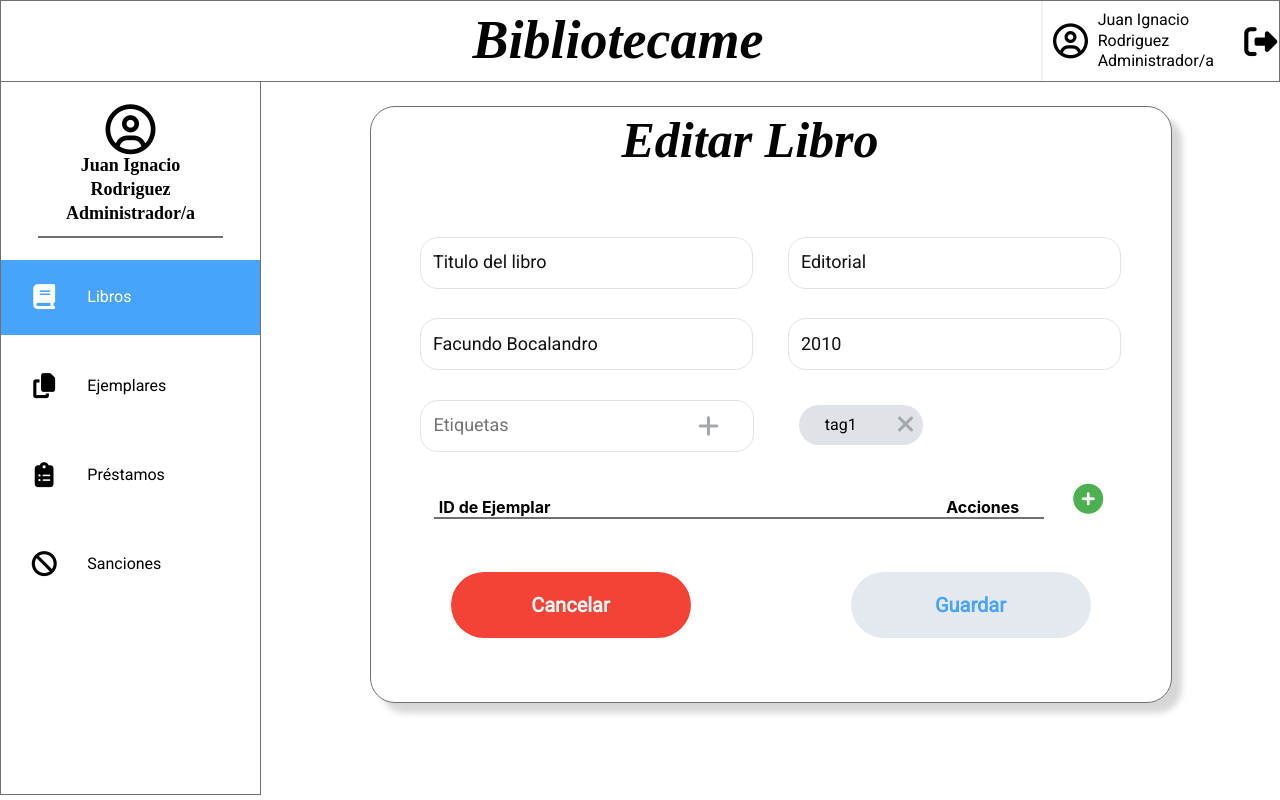
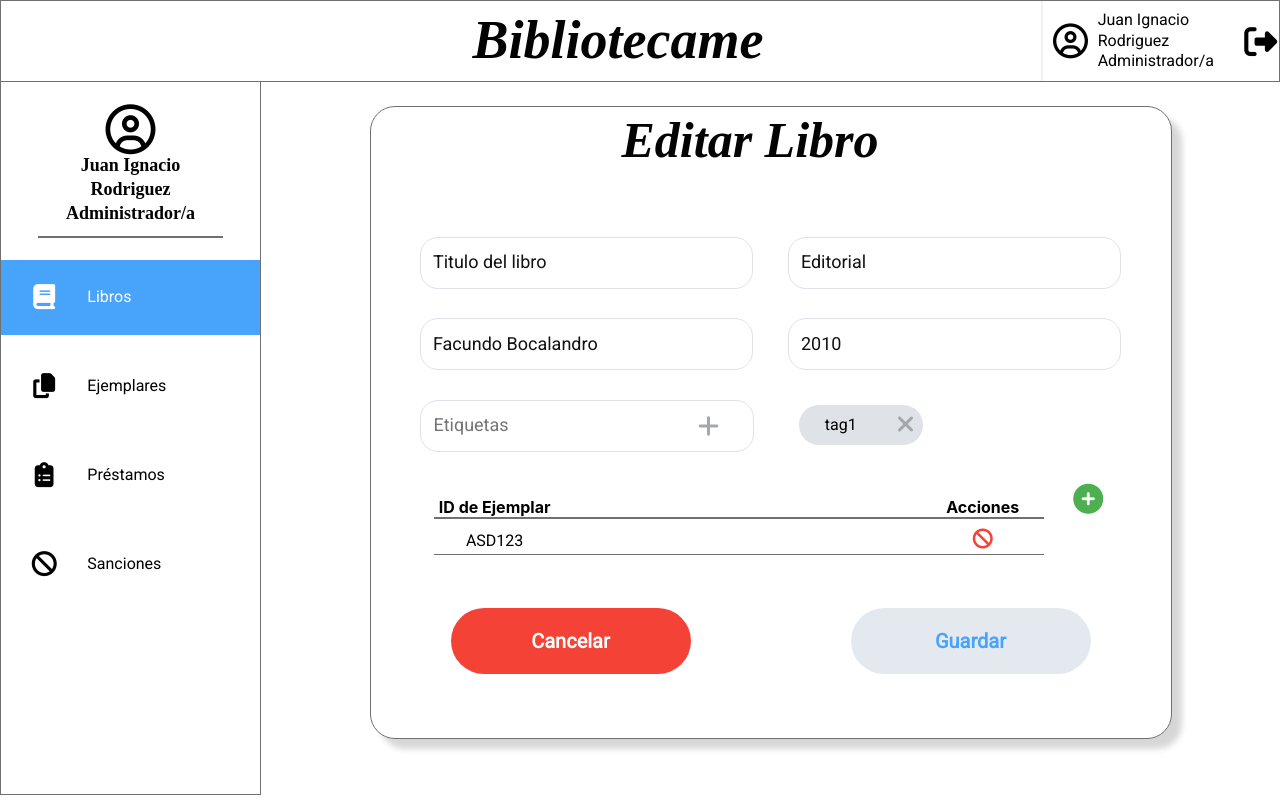
Before and after one commit to GustavoCarvallo/bibliotecame-front, a React (Create React App) app: page /book in a window 1280 px wide. Built offline with nearby package versions, Linux system fonts and the light colour scheme; sample sign-in values are in the browser's storage; a web font is replaced by a local one.

Commit message:
deactivation and activation of copies.

```diff
--- /dev/null
+++ b/src/Book/ActivateDeactivateCopy/ActivateDeactivateCopyModal.css
@@ -0,0 +1,3 @@
+.act-deact-copy-body .text {
+    margin: 7%;
+}
--- /dev/null
+++ b/src/Book/ActivateDeactivateCopy/ActivateDeactivateCopyModal.tsx
@@ -0,0 +1,38 @@
+import React from 'react'
+import {Copy} from "../Book";
+import GenericModal from "../../common/GenericModal/GenericModal";
+import CreateAndCancelButtons from "../../common/CreateAndCancelButtons/CreateAndCancelButtons";
+import "./ActivateDeactivateCopyModal.css"
+
+type Props = {
+    isOpen: boolean,
+    onClose: ()=>void,
+    copy: Copy,
+    onSuccess: Function,
+    onError: Function,
+    isActive: boolean
+}
+
+const ActivateDeactivateCopyModal = (props: Props) => {
+
+    const handleChange = () => {
+        if(props.copy.isBooked){
+            props.onError();
+        } else {
+            props.onSuccess({id:props.copy.id, isBooked: props.copy.isBooked, isActive: !props.copy.isActive});
+        }
+        props.onClose();
+    }
+
+    return(
+        <GenericModal title={props.isActive? "Habilitar Ejemplar" : "Deshabilitar Ejemplar"} isOpen={props.isOpen} onClose={props.onClose}>
+            <div className={"act-deact-copy-body"}>
+                <p className={"text"}>¿Estas seguro que quieres {props.isActive? "habilitar" : "deshabilitar" } el ejemplar?</p>
+                <p className={"text"}>Ten en cuenta que el ejemplar {props.isActive? "empezará a" : "dejará de" } estar disponible para ser reservado.</p>
+                <CreateAndCancelButtons onCreate={handleChange} onCancel={props.onClose} createLabel={"Confirmar"}/>
+            </div>
+        </GenericModal>
+    )
+}
+
+export default ActivateDeactivateCopyModal;
--- a/src/Book/Book.tsx
+++ b/src/Book/Book.tsx
@@ -24,6 +24,7 @@ export type Tag = {
 export type Copy = {
     id: string,
     isBooked?: boolean,
+    isActive?: boolean
 }
 
 type Success = {
@@ -43,7 +44,7 @@ const Book = () => {
         publisher: "Editorial",
         year: 2010,
         tags: [{name: "tag1"}],
-        copies: [],
+        copies: [{id: "ASD123", isBooked: false, isActive:true}]
     })
 
     const handleOpenCreation = () => {
--- a/src/Book/CreateBook/CreateBook.tsx
+++ b/src/Book/CreateBook/CreateBook.tsx
@@ -37,7 +37,7 @@ const CreateBook = (props: Props) => {
                              setSuccess={props.setSuccess}
                              type={CREATE}
                              key={key}
-                             handleSubmit={handleSubmit}/>
+                             handleSubmit={handleSubmit} activateCopy={()=>{}} deactivateCopy={()=>{}}/>
 }
 
 export default CreateBook;
--- a/src/Book/CreateCopy/CreateCopyModal.tsx
+++ b/src/Book/CreateCopy/CreateCopyModal.tsx
@@ -17,7 +17,7 @@ const CreateCopyModal = (props: Props) => {
         //here we post the copy ==> if success we call props.onSuccess, if error we call props.onError
         //just to test success and error messages:
         if (id !== "") {
-            props.onSuccess({id, isBooked: false});
+            props.onSuccess({id, isBooked: false, isActive:true});
         } else {
             props.onError();
         }
--- a/src/Book/CreateOrEditBook.tsx
+++ b/src/Book/CreateOrEditBook.tsx
@@ -2,6 +2,8 @@ import React from 'react';
 import "./CreateOrEditBook.css";
 import {Book, CREATE, Tag} from "./Book";
 import CreateAndCancelButtons from "../common/CreateAndCancelButtons/CreateAndCancelButtons";
+import ActivateDeactivateButton from "../common/ActivateDeactivateButton/ActivateDeactivateButton";
+import {toast, ToastContainer} from "react-toastify";
 
 type Props = {
     book: Book,
@@ -11,7 +13,10 @@ type Props = {
     handleCancel: ()=>void,
     setSuccess: Function,
     openNewCopyModal?: Function,
+    activateCopy: Function,
+    deactivateCopy: Function,
     newCopyError?: boolean,
+    actDeactCopyError?: boolean
 }
 type Errors = {
     titleError: boolean,
@@ -140,6 +145,15 @@ const CreateOrEditBook = (props: Props) => {
         )
     }
 
+    // let once = 1;
+    //
+    // if(props.actDeactCopyError && once === 1){
+    //     notifyError("No se puede cambiar el estado del ejemplar porque se encuentra reservado");
+    //     ++once;
+    //
+    // }
+
+
     return (
         <div className={"create-book"}>
             <div className={"create-book-title"}>{isCreate ? 'Nuevo Libro' : 'Editar Libro'}</div>
@@ -195,7 +209,10 @@ const CreateOrEditBook = (props: Props) => {
                                         <div className={"copies-col"}>{copy.id}</div>
                                         <div/>
                                         <div className={"copies-col"}>
-                                            <i className={copy.isBooked ? "far fa-check-circle copies-check" : "fas fa-ban copies-ban"}/>
+                                            <ActivateDeactivateButton isActive={copy.isActive || false}
+                                                                      activateFunction={()=>props.activateCopy(copy)}
+                                                                      deactivateFunction={()=>props.deactivateCopy(copy)}/>
+                                            {/*<i className={copy.isBooked ? "far fa-check-circle copies-check" : "fas fa-ban copies-ban"}/>*/}
                                         </div>
                                     </div>
                                 ))}
--- /dev/null
+++ b/src/Book/EditBook/EditBook.css
@@ -0,0 +1,4 @@
+.edit-book .Toastify__toast{
+    top: 145px;
+    left: 110px;
+}
--- a/src/Book/EditBook/EditBook.tsx
+++ b/src/Book/EditBook/EditBook.tsx
@@ -3,6 +3,9 @@ import {Book, Copy, EDIT} from "../Book";
 import CreateOrEditBook from "../CreateOrEditBook";
 import {put} from "../../utils/http";
 import CreateCopyModal from "../CreateCopy/CreateCopyModal";
+import ActivateDeactivateCopyModal from "../ActivateDeactivateCopy/ActivateDeactivateCopyModal";
+import {toast, ToastContainer} from "react-toastify";
+import "./EditBook.css"
 
 type Props = {
     selectedBook: Book,
@@ -15,6 +18,14 @@ const EditBook = (props: Props) => {
 
     const [openNewCopy, setOpenNewCopy] = useState<boolean>(false);
     const [newCopyError, setNewCopyError] = useState<boolean>(false);
+
+    const [actDeactCopyError, setActDeactCopyError] = useState<boolean>(false);
+
+    const [openActDeactCopy, setOpenActDeactCopy] = useState<boolean>(false);
+    const [openAsAct, setOpenAsAct] = useState<boolean>(false)
+    const [selectedCopy, setSelectedCopy] = useState<Copy>({
+        id: ""
+    });
 
     const handleSubmit = (book: Book, thenCallback: Function, catchCallback: Function) => {
         put(`book/${book.id}`, book, {headers: {"Content-Type": "application/json"}})
@@ -44,23 +55,92 @@ const EditBook = (props: Props) => {
     const addCopy = (copy: Copy) => {
         const previousCopies = props.selectedBook.copies?.splice(0) ?? [];
         previousCopies.push(copy);
+        previousCopies.sort((a,b)=> a.id > b.id ? 1 : -1)
         props.setSelectedBook({...props.selectedBook, copies: previousCopies})
     }
 
+    const updateCopies = (copy:Copy) => {
+        const previousCopies = props.selectedBook.copies?.slice(0) ?? [];
+        let newCopies = previousCopies.filter(item => item.id !== copy.id)
+        newCopies.push(copy);
+        newCopies.sort((a,b)=> a.id > b.id ? 1 : -1)
+        props.setSelectedBook({
+            id:props.selectedBook.id,
+            title: props.selectedBook.title,
+            author: props.selectedBook.author,
+            year: props.selectedBook.year,
+            publisher: props.selectedBook.publisher,
+            tags: props.selectedBook.tags,
+            copies: newCopies})
+    }
+
+    const activateCopy = (copy : Copy) => {
+        setSelectedCopy(copy);
+        setOpenActDeactCopy(true);
+        setOpenAsAct(true);
+    }
+
+    const deactivateCopy = (copy : Copy) => {
+        setSelectedCopy(copy);
+        setOpenActDeactCopy(true);
+        setOpenAsAct(false);
+    }
+
+    const closeActDeactCopy = () => {
+        setOpenActDeactCopy(false);
+    }
+
+    const onActDeactCopyError = () => {
+        notifyError("No se puede cambiar el estado del ejemplar porque se encuentra reservado")
+    }
+    const onActDeactCopySuccess = (copy:Copy) => {
+        updateCopies(copy);
+        notifySuccess("Se cambio el estado del ejemplar satisfactoriamente")
+    }
+
+    const notifyError = (message: string) => toast.error(message, {
+        position: "top-center",
+        autoClose: 7000,
+        hideProgressBar: true,
+        closeOnClick: true,
+        pauseOnHover: true,
+        draggable: true,
+        progress: undefined});
+
+    const notifySuccess = (message: string) => toast.success(message, {
+        position: "top-center",
+        autoClose: 7000,
+        hideProgressBar: true,
+        closeOnClick: true,
+        pauseOnHover: true,
+        draggable: true,
+        progress: undefined});
+
+
     return (
-        <>
+        <div className={"edit-book"}>
+            <ToastContainer position="top-center" autoClose={5000} hideProgressBar={false} newestOnTop={false}
+                            closeOnClick rtl={false} pauseOnFocusLoss draggable pauseOnHover
+            />
             <CreateCopyModal isOpen={openNewCopy} onClose={closeNewCopyModal}
                              book={props.selectedBook}
                              onSuccess={onCreateCopySuccess}
                              onError={onCreateCopyError}/>
+            <ActivateDeactivateCopyModal isOpen={openActDeactCopy} onClose={closeActDeactCopy}
+                                         copy={selectedCopy}
+                                         onSuccess={onActDeactCopySuccess} onError={onActDeactCopyError}
+                                         isActive={openAsAct}/>
             <CreateOrEditBook handleCancel={props.handleCancel}
                               setSuccess={props.setSuccess}
                               type={EDIT} handleSubmit={handleSubmit}
                               book={props.selectedBook}
                               setBook={props.setSelectedBook}
                               newCopyError={newCopyError}
-                              openNewCopyModal={openNewCopyModal}/>
-        </>
+                              openNewCopyModal={openNewCopyModal}
+                              activateCopy={activateCopy}
+                              deactivateCopy={deactivateCopy}
+                              actDeactCopyError={actDeactCopyError}/>
+        </div>
     )
 }
 
--- /dev/null
+++ b/src/common/ActivateDeactivateButton/ActivateDeactivateButton.css
@@ -0,0 +1,9 @@
+.act-deact-button .copies-check {
+    font-size: 20px;
+    color: var(--mid-green);
+}
+
+.copies-ban {
+    font-size: 20px;
+    color: var(--orangey-red);
+}
--- /dev/null
+++ b/src/common/ActivateDeactivateButton/ActivateDeactivateButton.tsx
@@ -0,0 +1,24 @@
+import React from 'react'
+import IconButton from "../IconButton";
+
+type Props = {
+    isActive: boolean
+    activateFunction: () => void,
+    deactivateFunction: ()=> void
+}
+
+const ActivateDeactivateButton = (props : Props) => {
+
+    return <div className={"act-deact-button"}>
+        {props.isActive ?
+            (
+                <IconButton icon={"fas fa-ban copies-ban"} onClick={props.deactivateFunction}/>
+            ):(
+                <IconButton icon={"fas fa-check-circle copies-check"} onClick={props.activateFunction}/>
+            )
+        }
+    </div>
+
+}
+
+export default ActivateDeactivateButton;
--- a/src/common/ErrorBox/ErrorBox.tsx
+++ b/src/common/ErrorBox/ErrorBox.tsx
@@ -10,7 +10,7 @@ const ErrorBox = (props: Props) => {
     const {error, show} = props;
 
     return (
-        <div className={`error-box ${show ? 'show': 'hide'}`}>
+        <div className={`error-container ${show ? 'show': 'hide'}`}>
             {error && <span className={"error-text"}>{error}</span>}
         </div>
     )
```
Also changed, not shown: src/common/ErrorBox/ErrorBox.css (+4 -4 lines).
